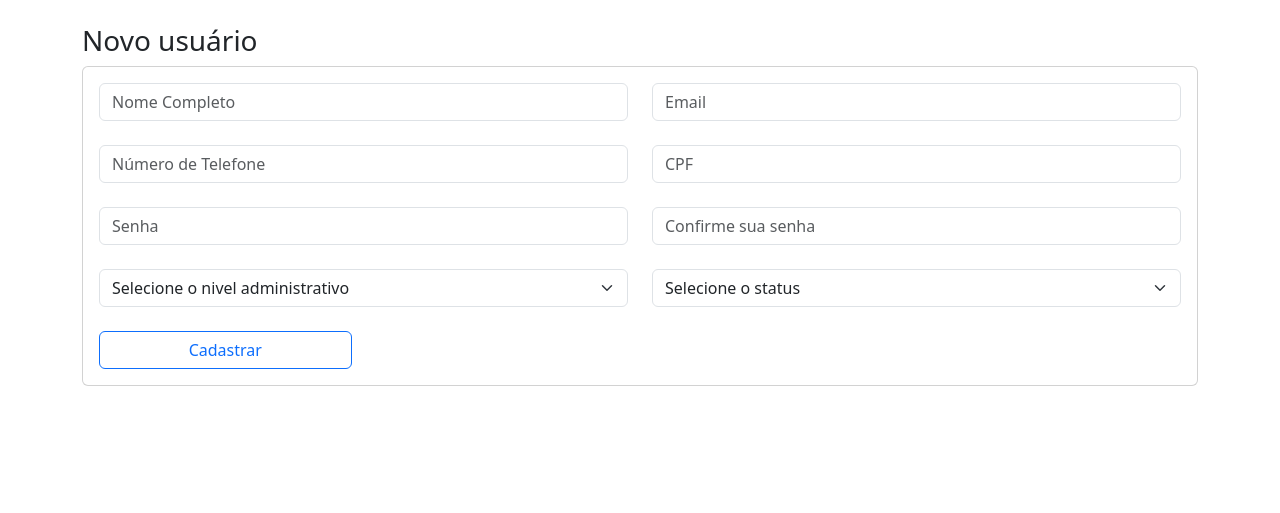
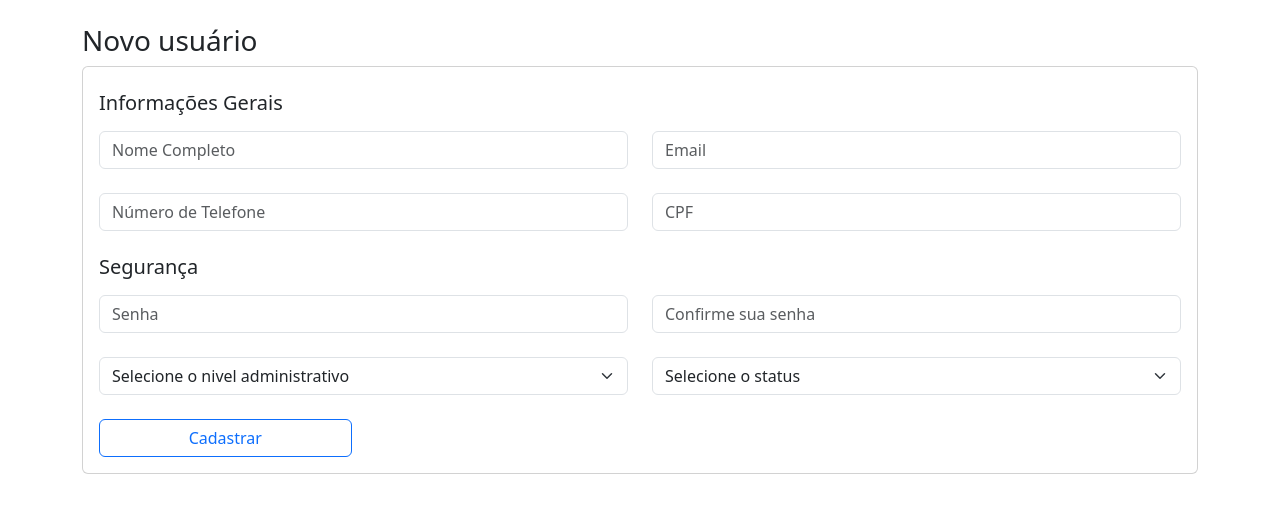
Before and after one commit to thainansousa/gymforce, a Django app: page /usuario/novo in a window 1280 px wide. Shown: the part 56-569 px from the top of the page. Run offline with Django 4.2, Linux system fonts and the light colour scheme.

Commit message:
adicionado h3 em tela de novo usuario

```diff
--- a/usuarios/templates/novo.html
+++ b/usuarios/templates/novo.html
@@ -13,6 +13,13 @@
         <div class="card">
             <div class="card-body">
                 <form action="">
+
+                    <div class="row mb-2 mt-2">
+                        <div class="col">
+                            <h3 class="fs-5">Informações Gerais</h3>
+                        </div>
+                    </div>
+
                     <div class="row mb-4">
                         <div class="col">
                             <input type="text" class="form-control" placeholder="Nome Completo" aria-label="Nome Completo">
@@ -28,6 +35,12 @@
                         </div>
                         <div class="col">
                             <input type="text" class="form-control" placeholder="CPF" aria-label="CPF">
+                        </div>
+                    </div>
+
+                    <div class="row mb-2 mt-2">
+                        <div class="col">
+                            <h3 class="fs-5 bold">Segurança</h3>
                         </div>
                     </div>
 
```
